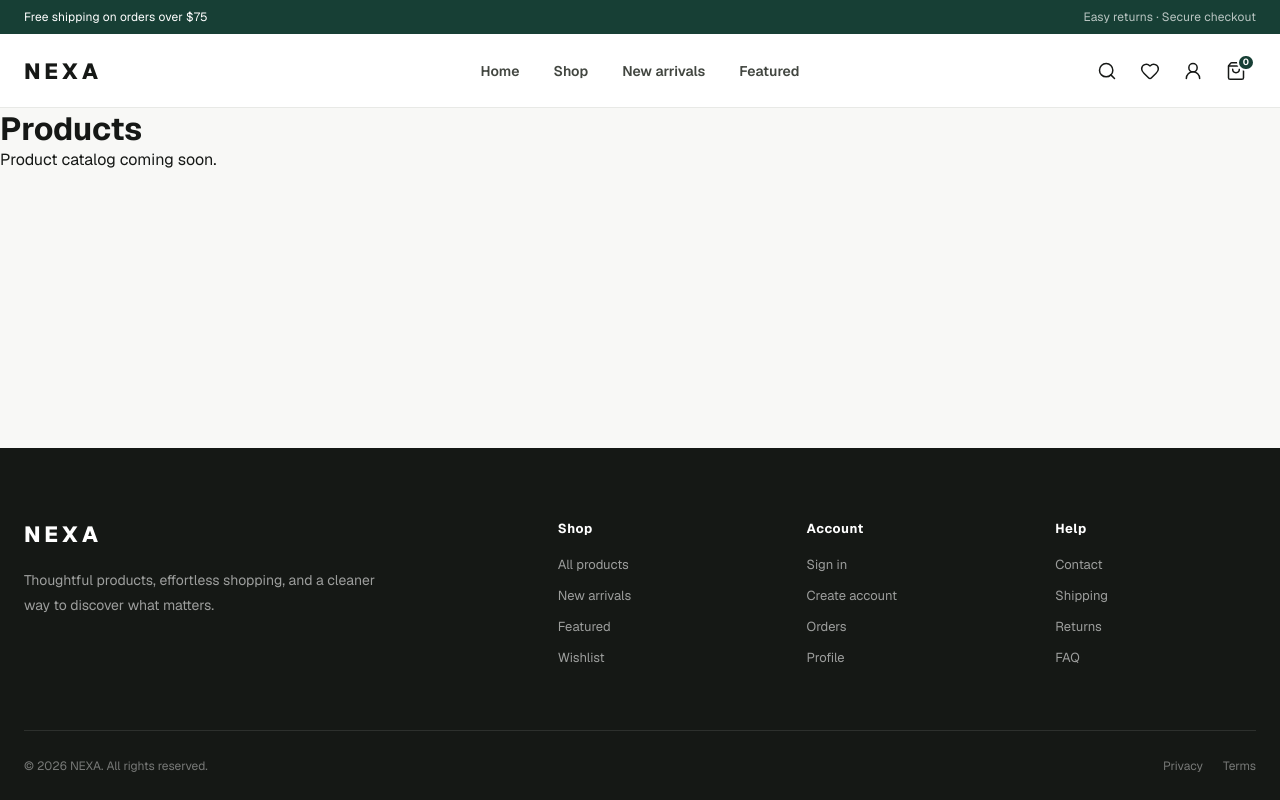
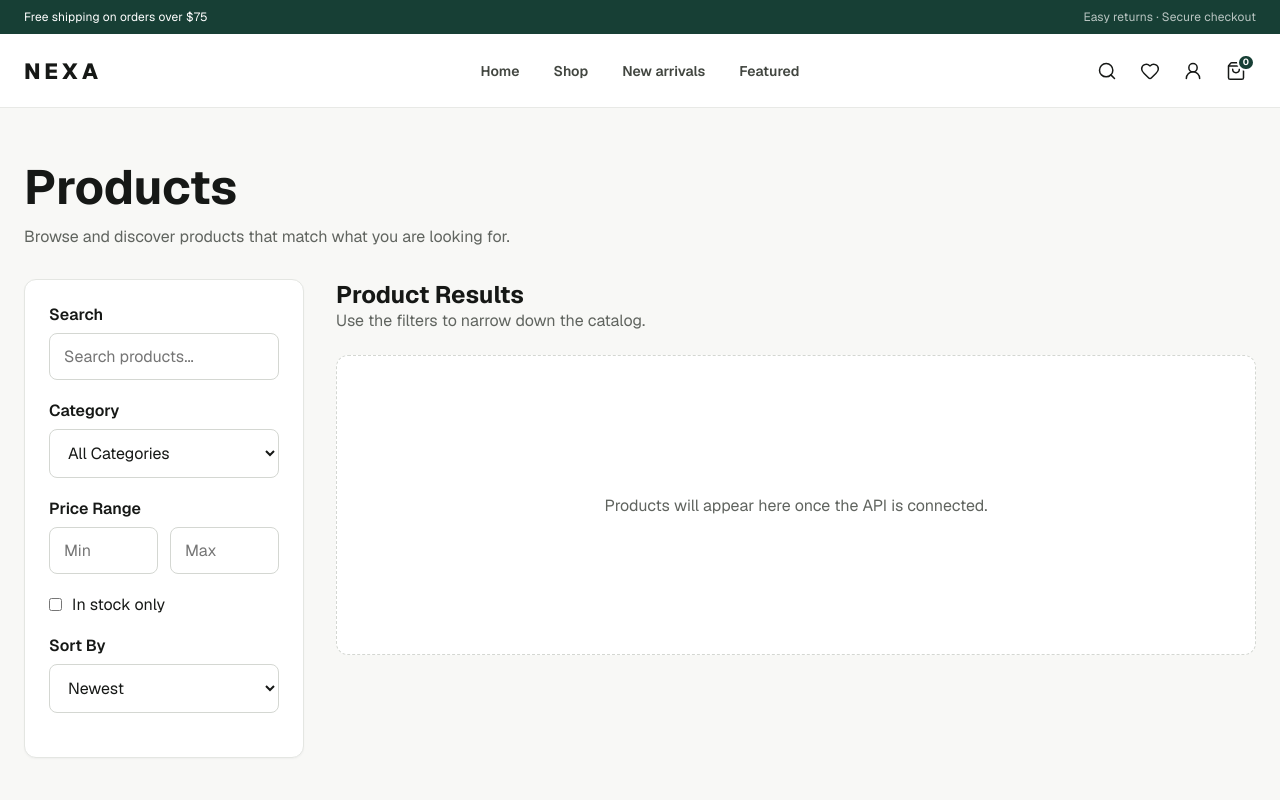
Before and after one commit to DimitriA26/3140Project, a Next.js app in the folder frontEnd/: page /products in a window 1280 px wide. Shown: the top 800 px of the page. Built offline with nearby package versions, Linux system fonts and the light colour scheme.

Commit message:
Build product discovery frontend foundation

```diff
--- a/frontEnd/app/products/page.js
+++ b/frontEnd/app/products/page.js
@@ -1,8 +1,224 @@
+"use client";
+
+import { useEffect, useState } from "react";
+import { useRouter, useSearchParams } from "next/navigation";
+import styles from "./page.module.css";
+
 export default function ProductsPage() {
+  const router = useRouter();
+  const searchParams = useSearchParams();
+
+  const initialSearch = searchParams.get("search") || "";
+
+  const [searchInput, setSearchInput] = useState(initialSearch);
+  const [debouncedSearch, setDebouncedSearch] = useState(initialSearch);
+
+  const [category, setCategory] = useState(
+    searchParams.get("category") || ""
+  );
+
+  const [minPrice, setMinPrice] = useState(
+    searchParams.get("minPrice") || ""
+  );
+
+  const [maxPrice, setMaxPrice] = useState(
+    searchParams.get("maxPrice") || ""
+  );
+
+  const [inStock, setInStock] = useState(
+    searchParams.get("inStock") === "true"
+  );
+
+  const [sort, setSort] = useState(
+    searchParams.get("sort") || "newest"
+  );
+
+  useEffect(() => {
+    const timer = setTimeout(() => {
+      setDebouncedSearch(searchInput.trim());
+    }, 500);
+
+    return () => clearTimeout(timer);
+  }, [searchInput]);
+
+  useEffect(() => {
+    const params = new URLSearchParams();
+
+    if (debouncedSearch) {
+      params.set("search", debouncedSearch);
+    }
+
+    if (category) {
+      params.set("category", category);
+    }
+
+    if (minPrice) {
+      params.set("minPrice", minPrice);
+    }
+
+    if (maxPrice) {
+      params.set("maxPrice", maxPrice);
+    }
+
+    if (inStock) {
+      params.set("inStock", "true");
+    }
+
+    if (sort && sort !== "newest") {
+      params.set("sort", sort);
+    }
+
+    const queryString = params.toString();
+
+    const nextUrl = queryString
+      ? `/products?${queryString}`
+      : "/products";
+
+    const currentQueryString = searchParams.toString();
+
+    const currentUrl = currentQueryString
+      ? `/products?${currentQueryString}`
+      : "/products";
+
+    if (nextUrl !== currentUrl) {
+      router.replace(nextUrl, { scroll: false });
+    }
+  }, [
+    debouncedSearch,
+    category,
+    minPrice,
+    maxPrice,
+    inStock,
+    sort,
+    router,
+    searchParams,
+  ]);
+
   return (
-    <main>
-      <h1>Products</h1>
-      <p>Product catalog coming soon.</p>
-    </main>
+    <div className={`container ${styles.page}`}>
+      <header className={styles.header}>
+        <h1>Products</h1>
+        <p>
+          Browse and discover products that match what you are looking for.
+        </p>
+      </header>
+
+      <div className={styles.content}>
+        <aside className={styles.filters}>
+          <div className={styles.filterGroup}>
+            <label htmlFor="search">Search</label>
+
+            <input
+              id="search"
+              type="text"
+              placeholder="Search products..."
+              value={searchInput}
+              onChange={(event) =>
+                setSearchInput(event.target.value)
+              }
+            />
+          </div>
+
+          <div className={styles.filterGroup}>
+            <label htmlFor="category">Category</label>
+
+            <select
+              id="category"
+              value={category}
+              onChange={(event) =>
+                setCategory(event.target.value)
+              }
+            >
+              <option value="">All Categories</option>
+              <option value="electronics">Electronics</option>
+              <option value="outdoors">Outdoors</option>
+              <option value="home">Home</option>
+            </select>
+          </div>
+
+          <div className={styles.filterGroup}>
+            <label>Price Range</label>
+
+            <div className={styles.priceRow}>
+              <input
+                aria-label="Minimum price"
+                type="number"
+                min="0"
+                placeholder="Min"
+                value={minPrice}
+                onChange={(event) =>
+                  setMinPrice(event.target.value)
+                }
+              />
+
+              <input
+                aria-label="Maximum price"
+                type="number"
+                min="0"
+                placeholder="Max"
+                value={maxPrice}
+                onChange={(event) =>
+                  setMaxPrice(event.target.value)
+                }
+              />
+            </div>
+          </div>
+
+          <label className={styles.checkboxLabel}>
+            <input
+              type="checkbox"
+              checked={inStock}
+              onChange={(event) =>
+                setInStock(event.target.checked)
+              }
+            />
+            In stock only
+          </label>
+
+          <div className={styles.filterGroup}>
+            <label htmlFor="sort">Sort By</label>
+
+            <select
+              id="sort"
+              value={sort}
+              onChange={(event) =>
+                setSort(event.target.value)
+              }
+            >
+              <option value="newest">Newest</option>
+              <option value="price-asc">
+                Price: Low to High
+              </option>
+              <option value="price-desc">
+                Price: High to Low
+              </option>
+              <option value="name-asc">
+                Name: A-Z
+              </option>
+              <option value="name-desc">
+                Name: Z-A
+              </option>
+            </select>
+          </div>
+        </aside>
+
+        <section className={styles.results}>
+          <div className={styles.resultsHeader}>
+            <div>
+              <h2>Product Results</h2>
+              <p>
+                Use the filters to narrow down the catalog.
+              </p>
+            </div>
+          </div>
+
+          <div className={styles.placeholder}>
+            <p>
+              Products will appear here once the API is connected.
+            </p>
+          </div>
+        </section>
+      </div>
+    </div>
   );
 }
--- /dev/null
+++ b/frontEnd/app/products/page.module.css
@@ -0,0 +1,121 @@
+.page {
+  padding: 48px 0 72px;
+}
+
+.header {
+  margin-bottom: 32px;
+}
+
+.header h1 {
+  font-size: clamp(2rem, 4vw, 3rem);
+  margin-bottom: 8px;
+}
+
+.header p {
+  color: var(--foreground-secondary);
+}
+
+.content {
+  display: grid;
+  grid-template-columns: 280px 1fr;
+  gap: 32px;
+  align-items: start;
+}
+
+.filters {
+  background: var(--surface);
+  border: 1px solid var(--border);
+  border-radius: var(--radius-md);
+  padding: 24px;
+  box-shadow: var(--shadow-xs);
+}
+
+.filterGroup {
+  display: grid;
+  gap: 8px;
+  margin-bottom: 20px;
+}
+
+.filterGroup label {
+  font-weight: 600;
+}
+
+.filterGroup input,
+.filterGroup select {
+  width: 100%;
+  padding: 12px 14px;
+  border: 1px solid var(--border-strong);
+  border-radius: var(--radius-sm);
+  background: var(--surface);
+  color: var(--foreground);
+}
+
+.priceRow {
+  display: grid;
+  grid-template-columns: 1fr 1fr;
+  gap: 12px;
+}
+
+.checkboxLabel {
+  display: flex;
+  align-items: center;
+  gap: 10px;
+  margin-bottom: 20px;
+  cursor: pointer;
+}
+
+.checkboxLabel input {
+  width: auto;
+}
+
+.results {
+  min-width: 0;
+}
+
+.resultsHeader {
+  display: flex;
+  justify-content: space-between;
+  align-items: center;
+  gap: 16px;
+  margin-bottom: 24px;
+}
+
+.resultsHeader h2 {
+  font-size: 1.5rem;
+}
+
+.resultsHeader p {
+  color: var(--foreground-secondary);
+}
+
+.placeholder {
+  min-height: 300px;
+  display: grid;
+  place-items: center;
+  text-align: center;
+  background: var(--surface);
+  border: 1px dashed var(--border-strong);
+  border-radius: var(--radius-md);
+  padding: 32px;
+  color: var(--foreground-secondary);
+}
+
+@media (max-width: 900px) {
+  .content {
+    grid-template-columns: 1fr;
+  }
+}
+
+@media (max-width: 480px) {
+  .page {
+    padding-top: 32px;
+  }
+
+  .filters {
+    padding: 18px;
+  }
+
+  .priceRow {
+    grid-template-columns: 1fr;
+  }
+}
```
Also changed, not shown: frontEnd/services/productService.js (added, +52 -0 lines).
